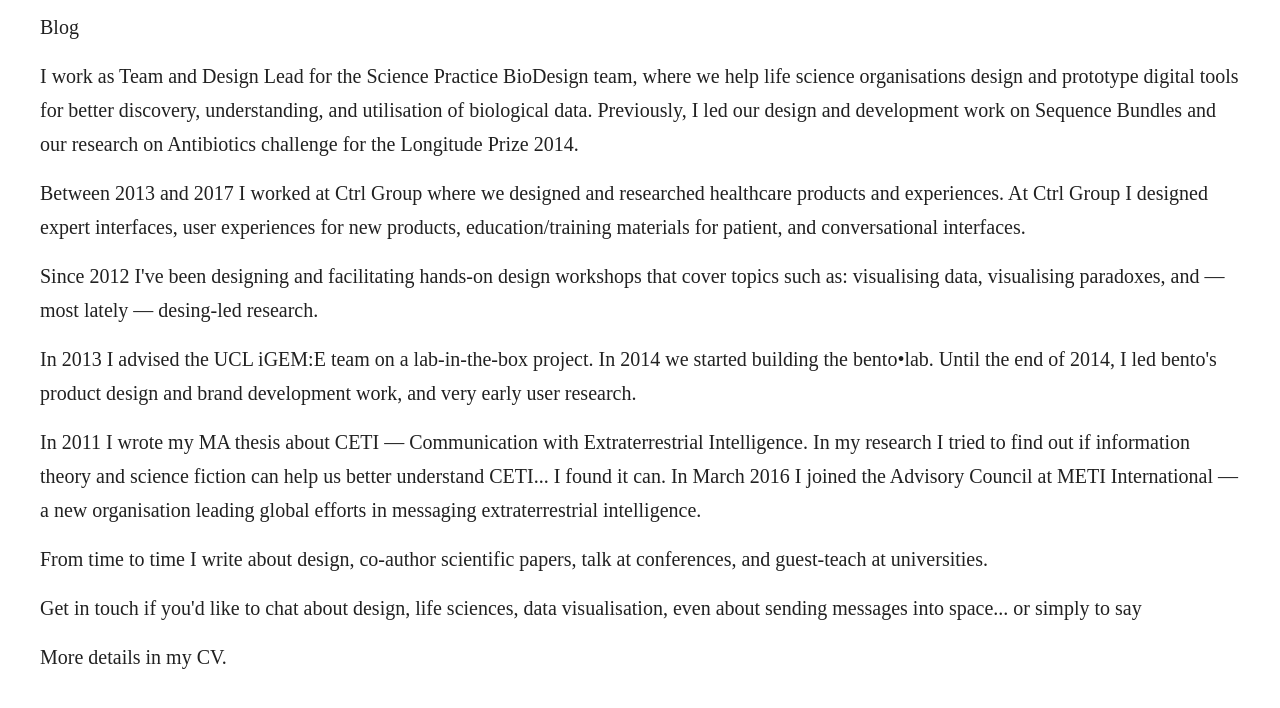
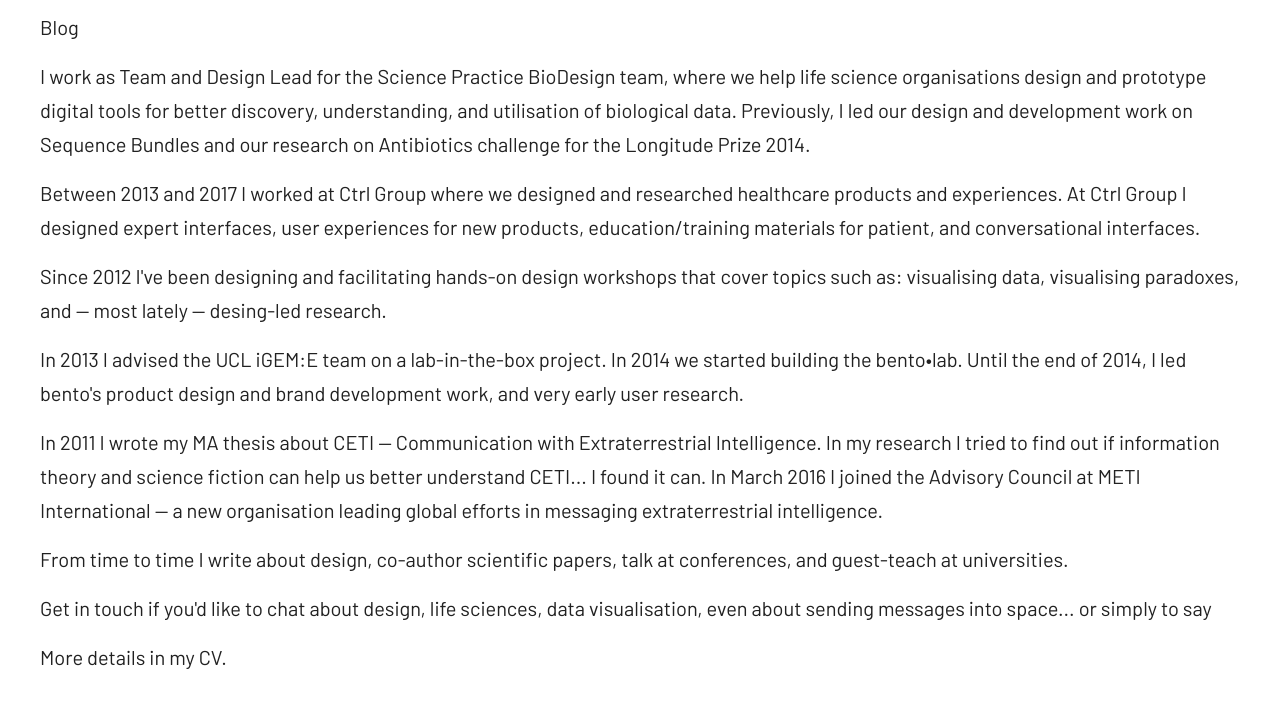
Before and after one commit to marek-kultys/marekkultys.github.io, a Jekyll site: the page built from index.html, in a window 1280 px wide. Shown: the top 708 px of the page. Built offline with Jekyll 4.4.1, drawn with Linux system fonts in a browser that asks for light colours.

Commit message:
Update font

```diff
--- a/css/styles.scss
+++ b/css/styles.scss
@@ -7,5 +7,4 @@
 @import "body";
 
 // Import Google Fonts
-@import url('https://fonts.googleapis.com/css?family=Playfair+Display:700&subset=latin-ext');
-@import url('https://fonts.googleapis.com/css?family=Raleway:300,400,500&subset=latin-ext');
+@import url('https://fonts.googleapis.com/css?family=Barlow:200,400,600&subset=latin-ext');
```
